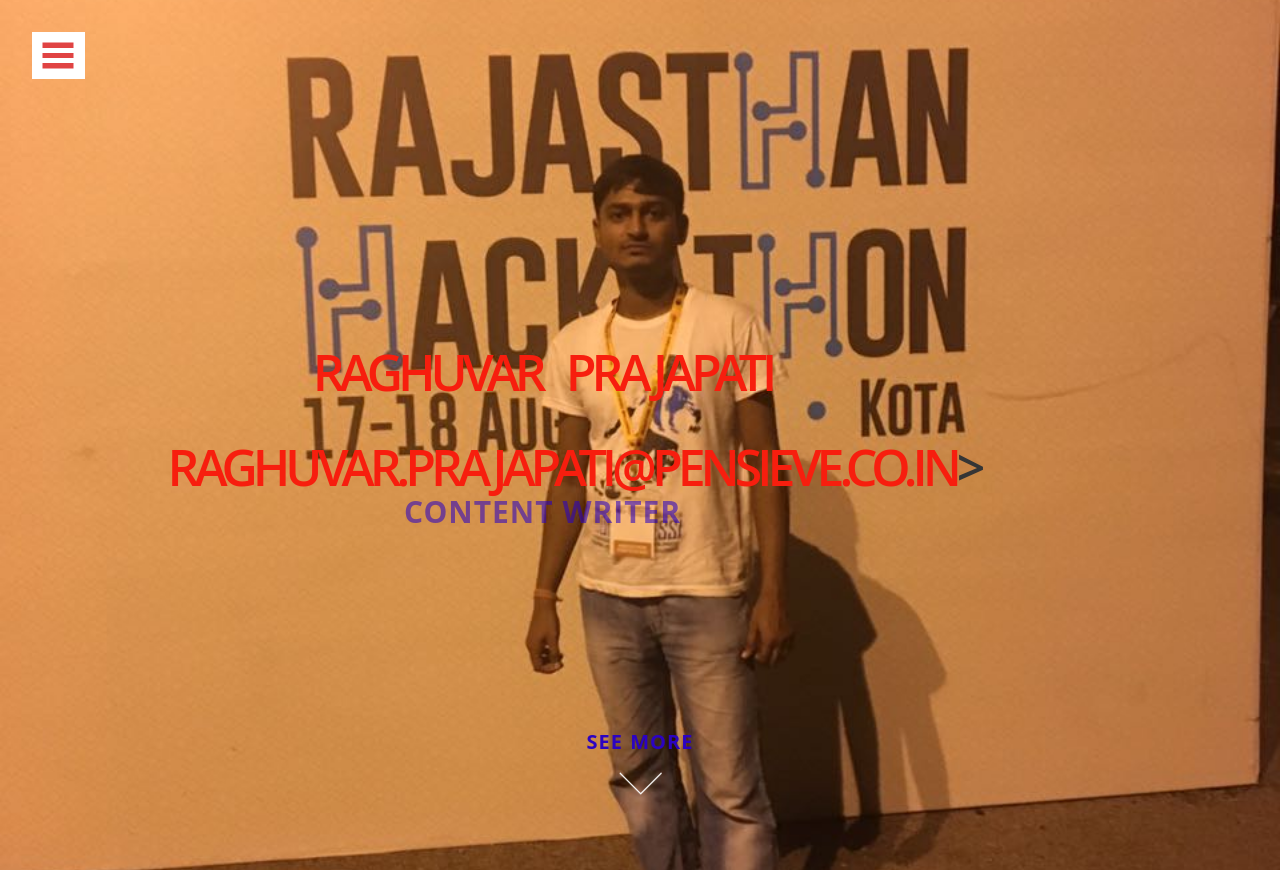
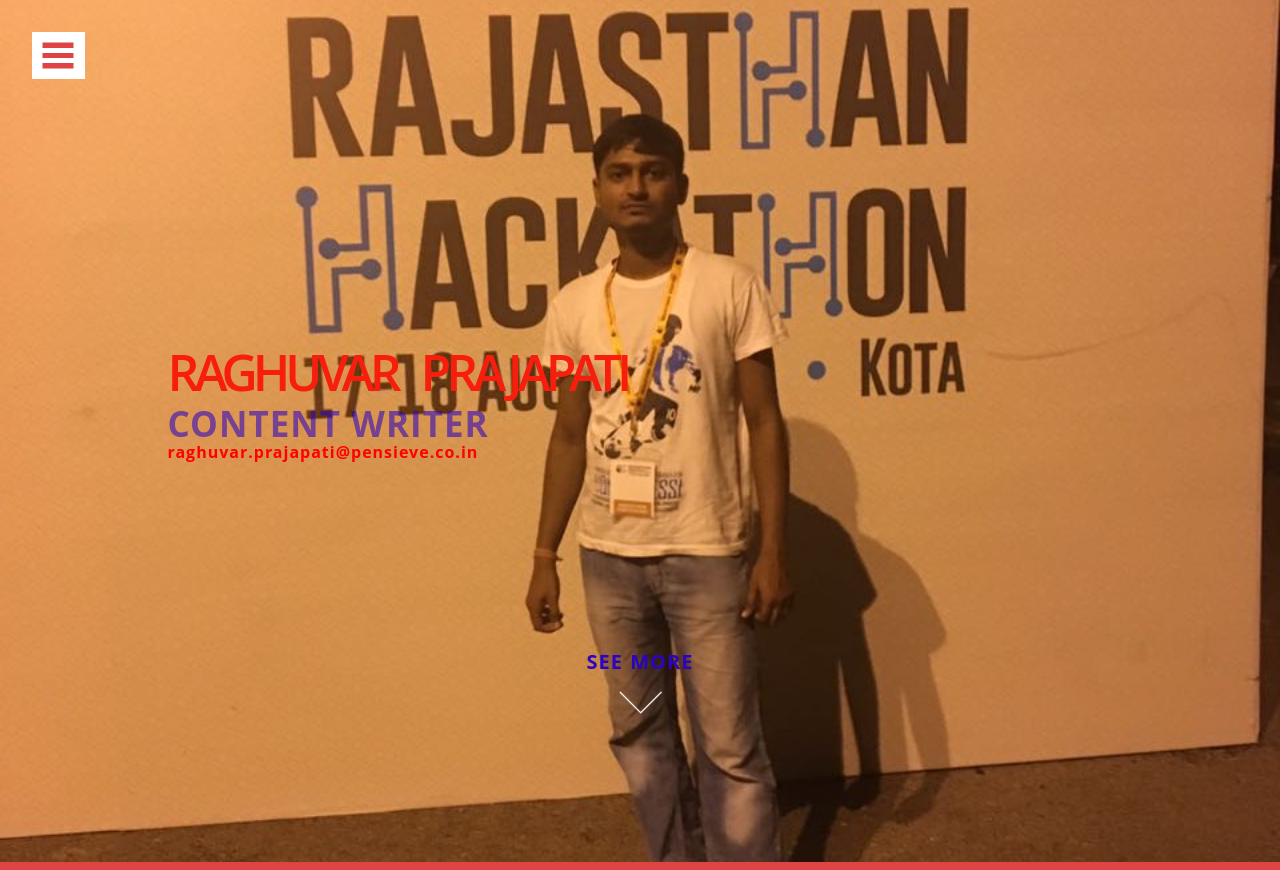
Before and after one commit to Raghuvar/raghuvar.github.io, a plain HTML site: page index.html in a window 1280 px wide. Shown: the top 870 px of the page. Drawn offline with nearby package versions, Linux system fonts and the light colour scheme; some packages are replaced by stand-ins of ours.

Commit message:
adding file

```diff
--- a/css/style.css
+++ b/css/style.css
@@ -466,21 +466,27 @@ table {
 	font-weight: 600;
 	line-height: 95px;
 	text-transform: uppercase;
-	text-align: center;
+	text-align: left;
+}
+.hero p{
+	color:#f71e0e;
+	margin-top: 0.5cm;
+	color: #2b03c1;
+
 }
 .hero h1 span {
 	color:#f71e0e;
 	/* display:inline-block; */
 }
 .hero h3 {
-	font-size: 30px;
+	font-size: 35px;
 	opacity:1;
 	color: #2b03c1;
 	letter-spacing: 1px;
 	text-transform: uppercase;
 	font-weight: bold;
-	text-align: center;
-	margin-top: -1.4cm;
+	text-align: left;
+	margin-top: -2.5cm;
 }
 .hero p {
 	letter-spacing:1px;
--- a/index.html
+++ b/index.html
@@ -75,8 +75,8 @@
                 <div class="col-md-8 col-md-offset-1 inner">
                   <h1 class="animated fadeInDown">
                     <span>RAGHUVAR</span> &nbsp;
-                    <span>PRAJAPATI</span> <br>
-                    <span>raghuvar.prajapati@pensieve.co.in</span>>
+                    <span>PRAJAPATI</span> <br />
+                    <p style="color:#ff0000; font-size: 16px; font-weight: bold; text-align: left; text-transform: lowercase;">raghuvar.prajapati@pensieve.co.in</p>
                   </h1><!-- Title -->
                   <h3 class="animated fadeInUp delay-09s"><span class="rotate">Software Developer,Data Scientist,Content Writer</span></h3><!-- Text Rotator -->
                 </div>
@@ -446,10 +446,10 @@
             <div class="row">
               <div class="col-md-12">
                 <ul class="social-buttons">
-                  <li><a href="https://www.linkedin.com/in/raghuvarprajapati/" target="_blank" class="social-btn"><i class="fa fa-linkedin"></i></a></li><!-- dribble -->
-                  <li><a href="https://twitter.com/raghuvarprajap4" target="_blank" class="social-btn"><i class="fa fa-twitter"></i></a></li><!-- twitter -->
-                  <li><a href="https://www.facebook.com/raghuvar.prajapati.5" target="_blank" class="social-btn"><i class="fa fa-facebook"></i></a></li><!-- facebook -->
-				  <li><a href="https://github.com/Raghuvar/" target="_blank" class="social-btn"><i class="fa fa-github"></i></a></li><!-- youtube -->
+                  <li><a href="https://www.linkedin.com/in/raghuvarprajapati/" class="social-btn"><i class="fa fa-linkedin"></i></a></li><!-- dribble -->
+                  <li><a href="https://twitter.com/raghuvarprajap4" class="social-btn"><i class="fa fa-twitter"></i></a></li><!-- twitter -->
+                  <li><a href="https://www.facebook.com/raghuvar.prajapati.5" class="social-btn"><i class="fa fa-facebook"></i></a></li><!-- facebook -->
+				  <li><a href="https://github.com/Raghuvar/" class="social-btn"><i class="fa fa-github"></i></a></li><!-- youtube -->
                 </ul>
               </div>
             </div>
```
